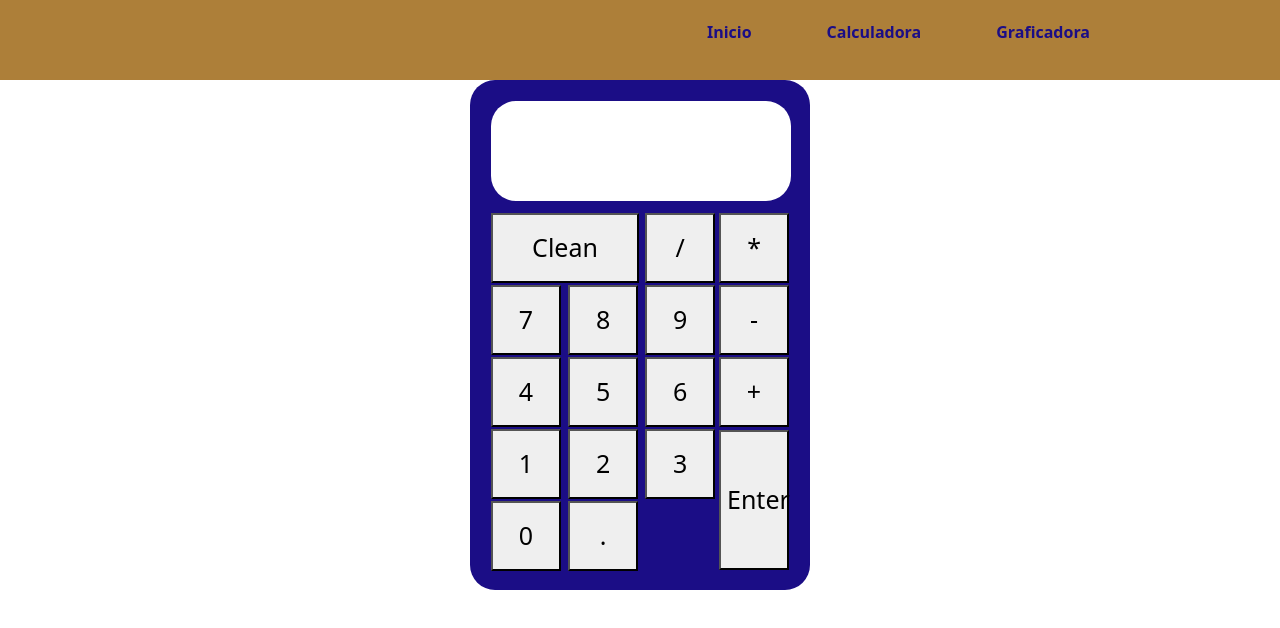
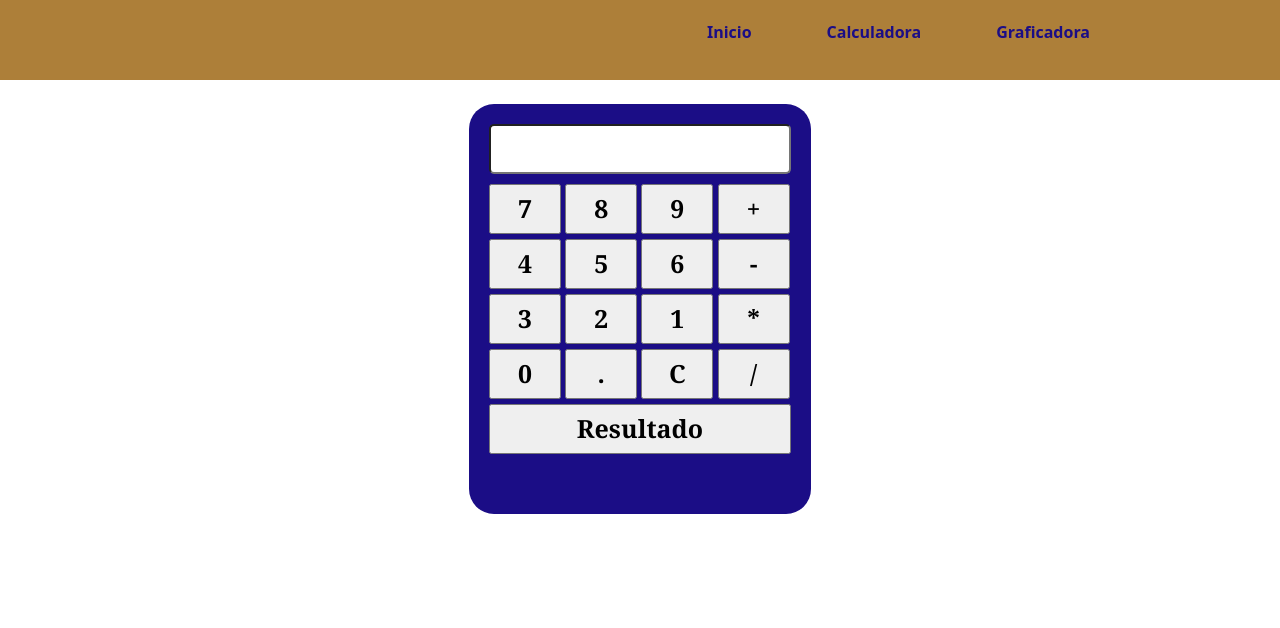
Before and after one commit to JhanSw/TallerWeb-Js, a plain HTML site: page calculadora.html in a window 1280 px wide. Drawn offline with nearby package versions, Linux system fonts and the light colour scheme.

Commit message:
calculadora cambios HTML JS

```diff
--- a/CSS/calculadora.css
+++ b/CSS/calculadora.css
@@ -62,18 +62,41 @@
 	  margin: 0 auto;
 	  padding: 20px;
 	  background-color: #1b0d86;
-	  width: 340px;
-	  height: 510px;
+	  width: 342px;
+	  height: 410px;
 	  border-radius: 25px;
   }
 
-  .calculadora td button{
-	  display: block;
-	  width: 70px;
-	  height: 70px;
-	  font-size: 25px;
+  .calculadora input[type=textfield]{
+	  width: 100%;
+	  height: 50px;
+	  border-radius: 5px;
+	  margin-bottom: 10px;
+	  font-size: 30px;
   }
 
+
+
+#button{
+	  display: inline-block;
+	  width: 72px;
+	  height: 50px;
+	  font-size: 25px;
+	  font-weight: bold;
+	  font-family: Cambria;
+	  margin-bottom: 5px;
+  }
+
+  #button_2{
+	display: inline-block;
+	width: 100%;
+	height: 50px;
+	font-size: 25px;
+	font-weight: bold;
+	font-family: Cambria;
+	margin-bottom: 5px;
+}
+/*
   #resultado{
 	  display: block;
 	  text-align: center;
--- a/JS/calculadora.js
+++ b/JS/calculadora.js
@@ -1,4 +1,4 @@
-var operandoa;
+/*var operandoa;
 var operandob;
 var operacion;
 
@@ -23,7 +23,7 @@ function init(){
     var cero = document.getElementById("cero");
     var punto = document.getElementById("punto");
 
-    //Eventos
+    //Eventos de click
     uno.onclick = function(e){
         resultado.textContent = resultado.textContent + "1";
     }
@@ -54,34 +54,84 @@ function init(){
     cero.onclick = function(e){
         resultado.textContent = resultado.textContent + "0";
     }
+    punto.onclick = function(e){
+        resultado.textContent = resultado.textContent + ".";
+    }
     suma.onclick = function(e){
-        resultado.textContent = resultado.textContent + "+";
         operandoa = resultado.textContent;
         operacion = "+";
-        //clean();
+
+        //resetear();
+        sumando();
+    }
+    function sumando(){
+        resultado.textContent = "+"
+        //resultado.textContent = resultado.textContent + "+";
+        //resetear();
     }
     resta.onclick = function(e){
+        operandoa = resultado.textContent;
+
+        operacion = "-";
+        restando();
+    }
+    function restando(){
         resultado.textContent = resultado.textContent + "-";
-        operandoa = resultado.textContent;
-        operacion = "-";
-        //clean();
     }
     division.onclick = function(e){
-        resultado.textContent = resultado.textContent + "/";
+        //resultado.textContent = resultado.textContent + "/";
         operandoa = resultado.textContent;
         operacion = "/";
-        //clean();
+        resetear();
     }
     multiplicacion.onclick = function(e){
-        resultado.textContent = resultado.textContent + "*";
+        //resultado.textContent = resultado.textContent + "*";
         operandoa = resultado.textContent;
         operacion = "*";
-        //clean();
+        resetear();
     }
 
-    //Mas eventos
     clean.onclick = function(e){
-        clean();
+        limpiar();
     }
 
+    enter.onclick = function(e){
+        operandob = resultado.textContent;
+        resolver();
+        /*if(e.key === 'Enter'){
+            resolver(e);
+        }
+    }
+
+    function resetear(){
+        resultado.textContent = "";
+    }
+
+    function limpiar(){
+        resultado.textContent = "";
+        operandoa = 0;
+        operandob = 0;
+        operacion = "";
+    }
+
+    function resolver(){
+        var res = 0;
+        switch(operacion){
+            case "+":
+                res = parseFloat(operandoa) + parseFloat(operandob);
+                break;
+            case "-":
+                res = parseFloat(operandoa) - parseFloat(operandob);
+                break;
+            case "*":
+                res = parseFloat(operandoa) * parseFloat(operandob);
+                break;
+            case "/":
+                res = parseFloat(operandoa) / parseFloat(operandob);
+                break;
+        }
+        limpiar();
+        resultado.textContent = res;
+    }
 }
+*/
--- a/calculadora.html
+++ b/calculadora.html
@@ -23,7 +23,7 @@
     </div>
   </header>
 </div>
-
+<!--
 <table class="calculadora">
   <tr>
     <td colspan="4"><span id="resultado"></span></td>
@@ -56,7 +56,36 @@
     <td><button id="punto">.</button></td>
   </tr>
 </table>
+-->
+<br>
+<div class="calculadora">
+  <form name="calculator" >
+    <input type="textfield" name="ans" value="" autocomplete="off" readonly>
+    <input type="button" id="button" value="7" onclick="document.calculator.ans.value+='7'">
+    <input type="button" id="button" value="8" onclick="document.calculator.ans.value+='8'">
+    <input type="button" id="button" value="9" onclick="document.calculator.ans.value+='9'">
+    <input type="button" id="button" value="+" onclick="document.calculator.ans.value+='+'">
+    <br>
+    <input type="button" id="button" value="4" onclick="document.calculator.ans.value+='4'">
+    <input type="button" id="button" value="5" onclick="document.calculator.ans.value+='5'">
+    <input type="button" id="button" value="6" onclick="document.calculator.ans.value+='6'">
+    <input type="button" id="button" value="-" onclick="document.calculator.ans.value+='-'">
+    <br>
+    <input type="button" id="button" value="3" onclick="document.calculator.ans.value+='3'">
+    <input type="button" id="button" value="2" onclick="document.calculator.ans.value+='2'">
+    <input type="button" id="button" value="1" onclick="document.calculator.ans.value+='1'">
+    <input type="button" id="button" value="*" onclick="document.calculator.ans.value+='*'">
+    <br>
+    <input type="button" id="button" value="0" onclick="document.calculator.ans.value+='0'">
+    <input type="button" id="button" value="." onclick="document.calculator.ans.value+='.'">
+    <input type="reset" id="button" value="C">
+    <input type="button"  id="button" value="/" onclick="document.calculator.ans.value+='/'">
+    <br>
+    <input type="button" id="button_2" value="Resultado" onclick="document.calculator.ans.value=eval(document.calculator.ans.value)">
 
-<script type="text/javascript" src="JS/calculadora.js"></script>
+  </form>
+
+</div>
+<!--script type="text/javascript" src="JS/calculadora.js"></script-->
 </body>
 </html>
```
